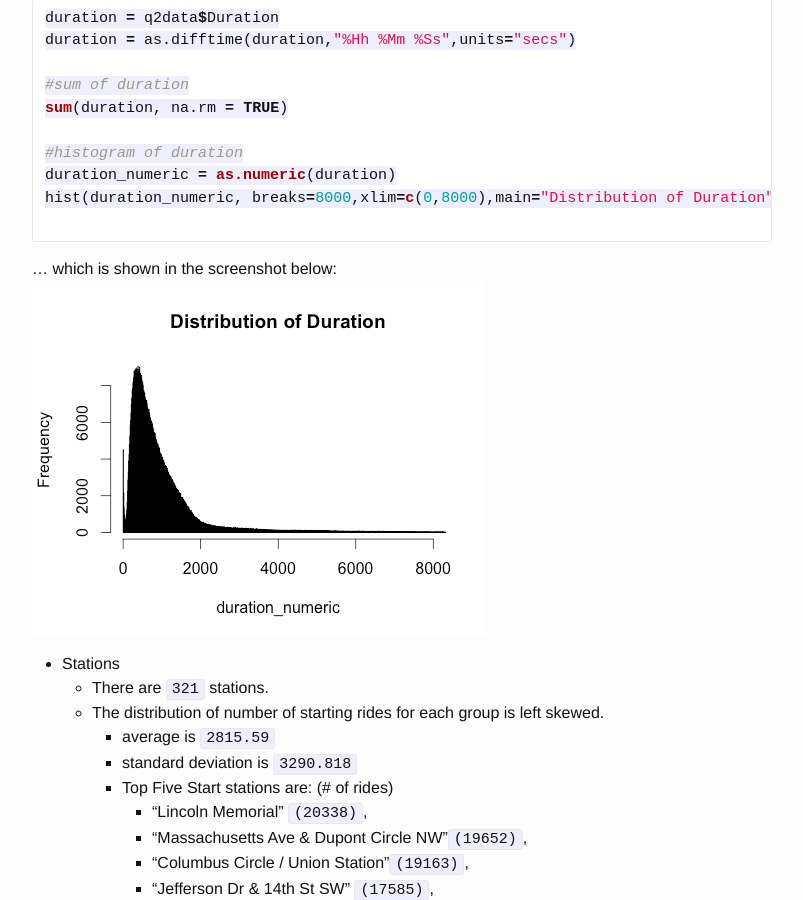
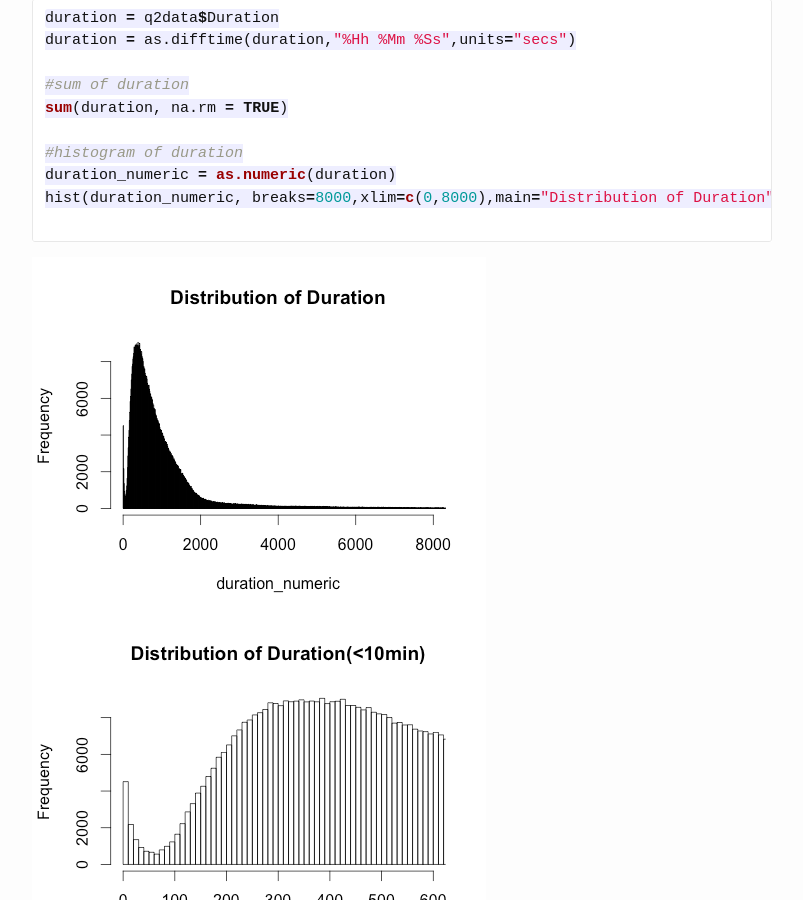
Before and after one commit to yunhaolucky/yunhaolucky.github.io, a Jekyll site: the page built from _posts/2014-9-05-week1.markdown, in a window 1280 px wide and 900 px high, scrolled down 1391 px. Shown: the whole window, without its empty margins (238-1041 px from the left). Built offline with Jekyll 4.4.1, drawn with Linux system fonts in a browser that asks for light colours; Markdown is read by kramdown in place of the engine named in the settings.

Commit message:
add 10min

````diff
--- a/_posts/2014-9-05-week1.markdown
+++ b/_posts/2014-9-05-week1.markdown
@@ -71,8 +71,10 @@ duration_numeric = as.numeric(duration)
 hist(duration_numeric, breaks=8000,xlim=c(0,8000),main="Distribution of Duration")
 
 ```
-… which is shown in the screenshot below:
-![My helpful screenshot](https://github.com/yunhaolucky/yunhaolucky.github.io/blob/master/assets/bikeshare/week1/distributionofduration.png?raw=true)
+
+![Distribution of Duration](https://github.com/yunhaolucky/yunhaolucky.github.io/blob/master/assets/bikeshare/week1/distributionofduration.png?raw=true)
+![Distribution of Duration(<10 min)](https://github.com/yunhaolucky/yunhaolucky.github.io/blob/master/assets/bikeshare/week1/distributionofduration10min.png?raw=true)
+
 * Stations
   * There are `321` stations.
   * The distribution of number of starting rides for each group is left skewed.
````
Also changed, not shown: assets/bikeshare/week1/distributionofduration10min.png (added), 4 other files.
